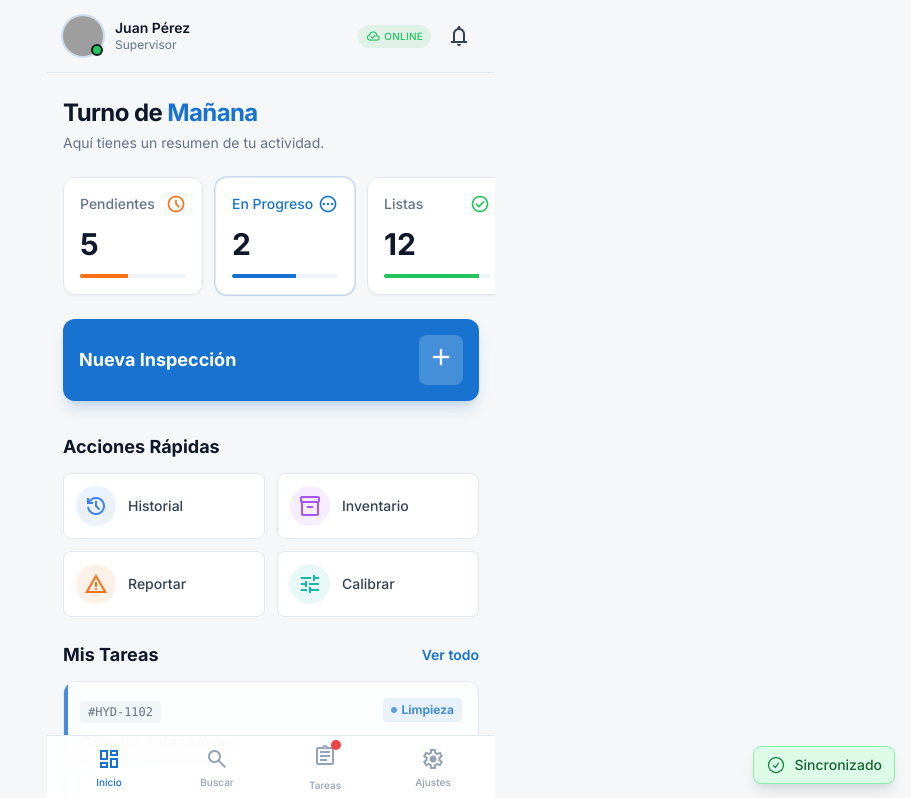
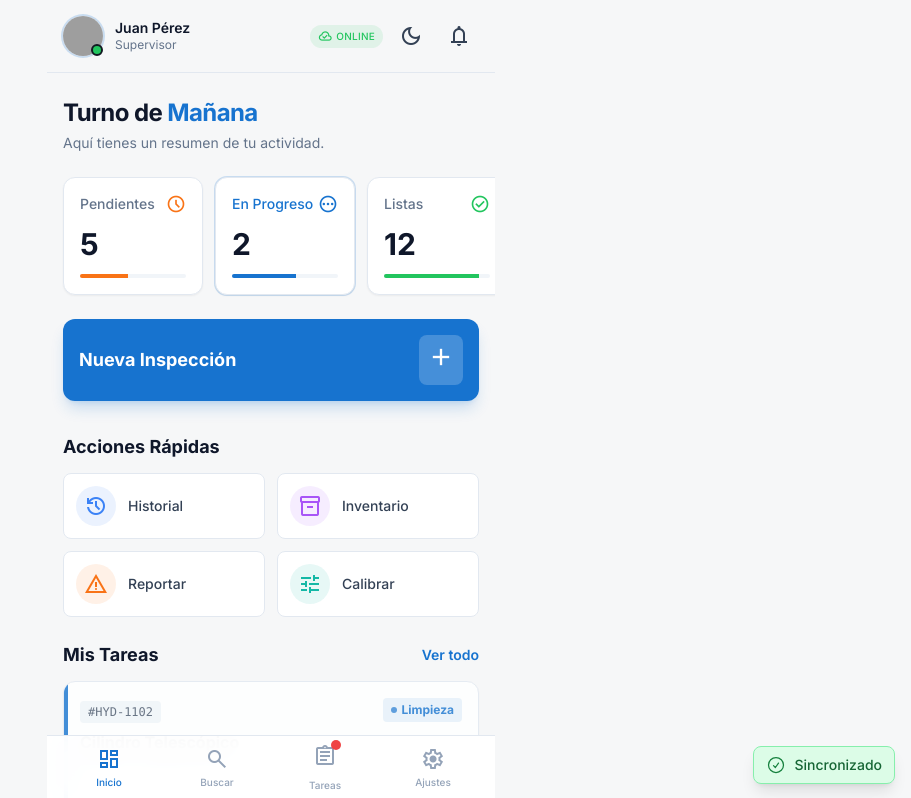
Before and after one commit to chicaderojo/app-vignola, a React (Vite) app: page / in a window 1280 px wide. Shown: the top 798 px of the page, without its empty margins (369-1280 px from the left). Built offline with nearby package versions, Linux system fonts and the light colour scheme; no server answers; sample sign-in values are in the browser's storage; grey boxes are pictures that could not be loaded.

Commit message:
Agregar modo oscuro

```diff
--- /dev/null
+++ b/src/hooks/useTheme.ts
@@ -0,0 +1,31 @@
+import { useEffect, useState } from 'react'
+
+export function useTheme() {
+  const [isDark, setIsDark] = useState(() => {
+    // Verificar localStorage y preferencia del sistema
+    if (typeof window !== 'undefined') {
+      const saved = localStorage.getItem('theme')
+      if (saved) {
+        return saved === 'dark'
+      }
+      // Verificar preferencia del sistema
+      return window.matchMedia('(prefers-color-scheme: dark)').matches
+    }
+    return false
+  })
+
+  useEffect(() => {
+    const root = document.documentElement
+    if (isDark) {
+      root.classList.add('dark')
+      localStorage.setItem('theme', 'dark')
+    } else {
+      root.classList.remove('dark')
+      localStorage.setItem('theme', 'light')
+    }
+  }, [isDark])
+
+  const toggleTheme = () => setIsDark(!isDark)
+
+  return { isDark, toggleTheme }
+}
--- a/src/pages/DashboardPage.tsx
+++ b/src/pages/DashboardPage.tsx
@@ -2,6 +2,7 @@ import { useState, useEffect } from 'react'
 import { useNavigate } from 'react-router-dom'
 import { authService } from '../services/api'
 import { v4 as uuidv4 } from 'uuid'
+import { useTheme } from '../hooks/useTheme'
 
 // Mock data para tareas
 const MOCK_TAREAS = [
@@ -40,6 +41,7 @@ const MOCK_TAREAS = [
 function DashboardPage() {
   const navigate = useNavigate()
   const user = authService.getCurrentUser()
+  const { isDark, toggleTheme } = useTheme()
 
   const [syncStatus, setSyncStatus] = useState({ pendiente: false, numero_items: 0, online: true })
   const [activeNav, setActiveNav] = useState('inicio')
@@ -120,6 +122,15 @@ function DashboardPage() {
                 {syncStatus.online ? 'Online' : 'Offline'}
               </span>
             </div>
+            <button
+              onClick={toggleTheme}
+              className="flex items-center justify-center rounded-full size-10 bg-transparent text-slate-700 dark:text-white hover:bg-slate-100 dark:hover:bg-surface-dark transition-colors"
+              aria-label="Cambiar tema"
+            >
+              <span className="material-symbols-outlined">
+                {isDark ? 'light_mode' : 'dark_mode'}
+              </span>
+            </button>
             <button className="flex items-center justify-center rounded-full size-10 bg-transparent text-slate-700 dark:text-white hover:bg-slate-100 dark:hover:bg-surface-dark transition-colors">
               <span className="material-symbols-outlined">notifications</span>
             </button>
```
